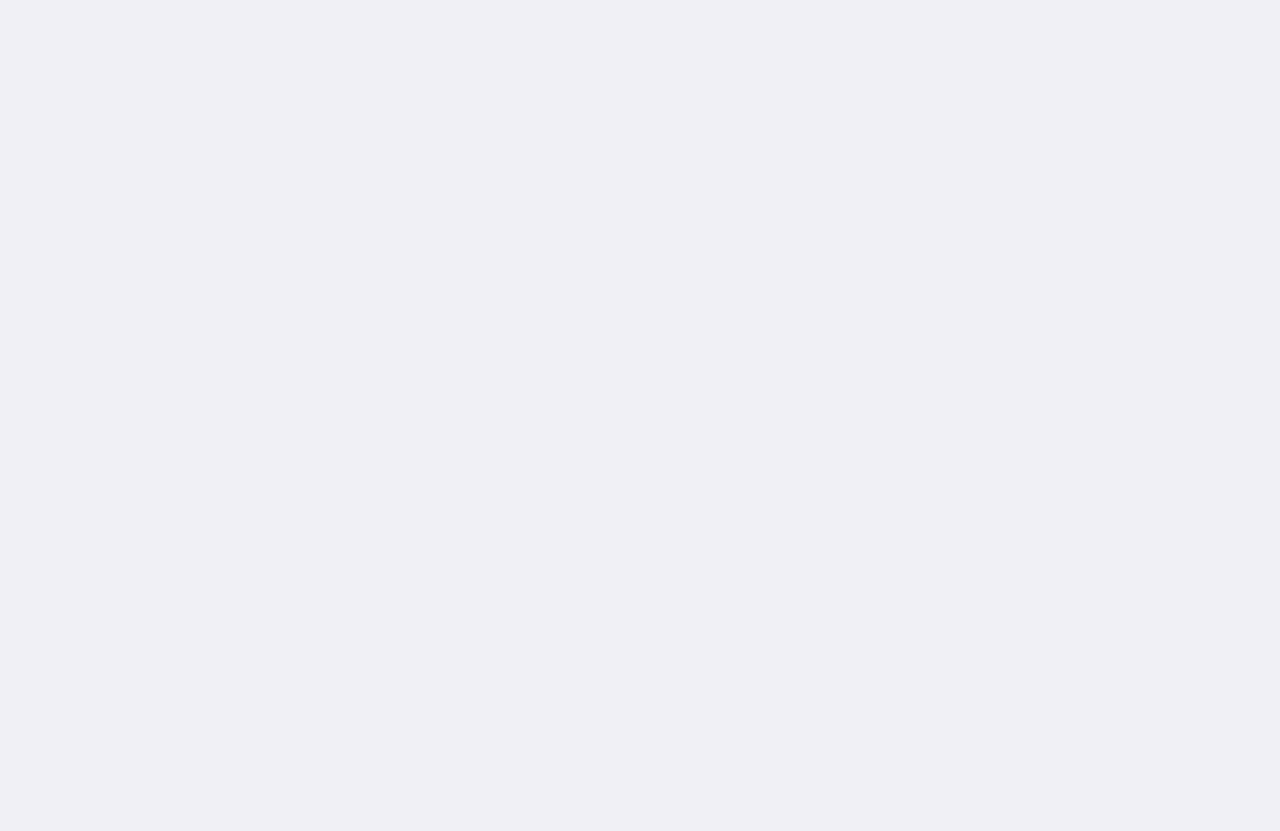
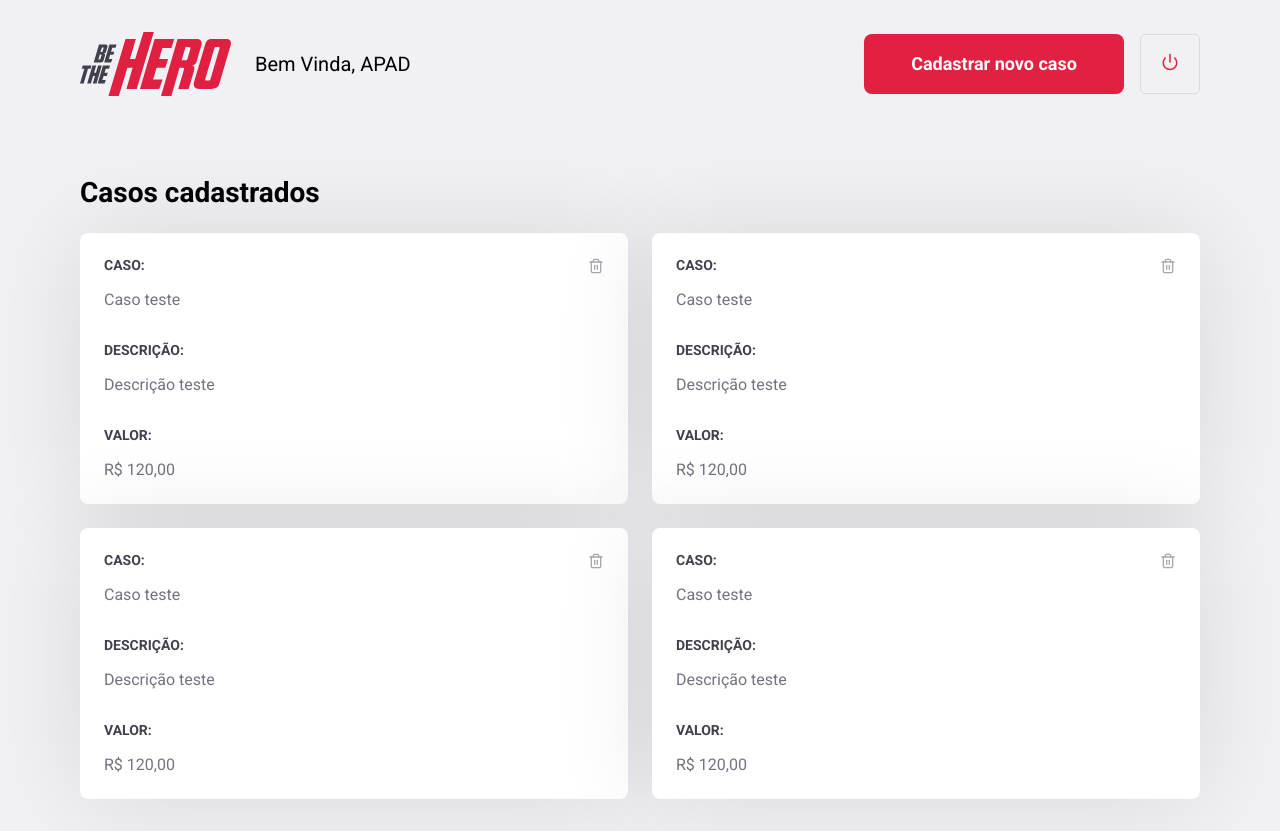
Before and after one commit to brenogsouza/omni-stack-week-11, a React (Create React App) app in the folder frontend/: page /profile in a window 1280 px wide. Before the commit the page ends 800 px from the top, so only its background shows below. Built offline with nearby package versions, Linux system fonts and the light colour scheme.

Commit message:
criado layout page incident

```diff
--- a/frontend/src/pages/login/style.css
+++ b/frontend/src/pages/login/style.css
@@ -5,7 +5,7 @@
     margin: 0 auto;
     display: flex;
     align-items: center;
-    justify-content: center;
+    justify-content: space-between;
 }
 
 .login__container section.form {
--- /dev/null
+++ b/frontend/src/pages/profile/Profile.js
@@ -0,0 +1,86 @@
+import React from 'react';
+import { Link } from 'react-router-dom';
+import { Logo } from '../../assets';
+import { FiPower, FiTrash2 } from 'react-icons/fi'
+
+import './style.css'
+
+const Profile = () => {
+  return (
+    <div className="profile__container">
+      <header>
+        <img src={Logo} alt="Be To Hero" />
+        <span>Bem Vinda, APAD</span>
+        <Link className="button" to="/incident/new">Cadastrar novo caso</Link>
+        <button type="button">
+          <FiPower size={18} color="#E02141" />
+        </button>
+      </header>
+      <h1>Casos cadastrados</h1>
+
+      <ul>
+        <li>
+          <strong>CASO:</strong>
+          <p>Caso teste</p>
+
+          <strong>DESCRIÇÃO:</strong>
+          <p>Descrição teste</p>
+
+          <strong>VALOR:</strong>
+          <p>R$ 120,00</p>
+
+          <button type="button">
+            <FiTrash2 size={16} color="#a8a8b3" />
+          </button>
+        </li>
+
+        <li>
+          <strong>CASO:</strong>
+          <p>Caso teste</p>
+
+          <strong>DESCRIÇÃO:</strong>
+          <p>Descrição teste</p>
+
+          <strong>VALOR:</strong>
+          <p>R$ 120,00</p>
+
+          <button type="button">
+            <FiTrash2 size={16} color="#a8a8b3" />
+          </button>
+        </li>
+
+        <li>
+          <strong>CASO:</strong>
+          <p>Caso teste</p>
+
+          <strong>DESCRIÇÃO:</strong>
+          <p>Descrição teste</p>
+
+          <strong>VALOR:</strong>
+          <p>R$ 120,00</p>
+
+          <button type="button">
+            <FiTrash2 size={16} color="#a8a8b3" />
+          </button>
+        </li>
+
+        <li>
+          <strong>CASO:</strong>
+          <p>Caso teste</p>
+
+          <strong>DESCRIÇÃO:</strong>
+          <p>Descrição teste</p>
+
+          <strong>VALOR:</strong>
+          <p>R$ 120,00</p>
+
+          <button type="button">
+            <FiTrash2 size={16} color="#a8a8b3" />
+          </button>
+        </li>
+      </ul>
+    </div>
+  )
+};
+
+export default Profile;
--- /dev/null
+++ b/frontend/src/pages/profile/index.js
@@ -0,0 +1 @@
+export { default as Profile } from './Profile'
--- /dev/null
+++ b/frontend/src/pages/profile/style.css
@@ -0,0 +1,88 @@
+.profile__container {
+    width: 100%;
+    max-width: 1180px;
+    padding: 0 30px;
+    margin: 32px auto;
+}
+
+.profile__container header {
+    display: flex;
+    align-items: center;
+}
+
+.profile__container header span {
+    font-size: 20px;
+    margin-left: 24px;
+}
+
+.profile__container header img {
+    height: 64px;
+}
+
+.profile__container header a {
+    width: 260px;
+    margin-left: auto;
+    margin-top: 0;
+}
+
+.profile__container header button {
+    height: 60px;
+    width: 60px;
+    border-radius: 5px;
+    border: 1px solid #dcdcd6;
+    background-color: transparent;
+    margin-left: 16px;
+    transition: border-color 0.2s;
+}
+
+.profile__container header button:hover {
+    border: 1px solid #999;
+}
+
+.profile__container h1 {
+    margin-top: 80px;
+    margin-bottom: 24px;
+}
+
+.profile__container ul {
+    display: grid;
+    grid-template-columns: repeat(2, 1fr);
+    grid-gap: 24px;
+    list-style: none;
+}
+
+.profile__container ul li {
+    background-color: #fff;
+    box-shadow: 0 0 100px rgba(0, 0, 0, 0.1);
+    padding: 24px;
+    border-radius: 8px;
+    position: relative;
+}
+
+.profile__container ul li button {
+    position: absolute;
+    right: 24px;
+    top: 24px;
+    border: 0;
+    background: transparent;
+}
+
+.profile__container ul li button:hover {
+    opacity: 0.8;
+}
+
+.profile__container ul li strong {
+    display: block;
+    margin-bottom: 16px;
+    color: #41414d;
+}
+
+.profile__container ul li p+strong {
+    margin-top: 32px;
+}
+
+.profile__container ul li p {
+    color: #737380;
+    line-height: 21px;
+    font-size: 16px;
+}
--- a/frontend/src/routes.js
+++ b/frontend/src/routes.js
@@ -3,6 +3,7 @@ import React from 'react'
 import { Route, Switch } from 'react-router-dom'
 import { Login } from './pages/login'
 import { Register } from './pages/register'
+import { Profile } from './pages/profile'
 
 
 const Routes = () => {
@@ -10,6 +11,7 @@ const Routes = () => {
     <Switch>
       <Route exact path="/" component={Login} />
       <Route path="/register" component={Register} />
+      <Route path="/profile" component={Profile} />
     </Switch>
   )
 }
```
